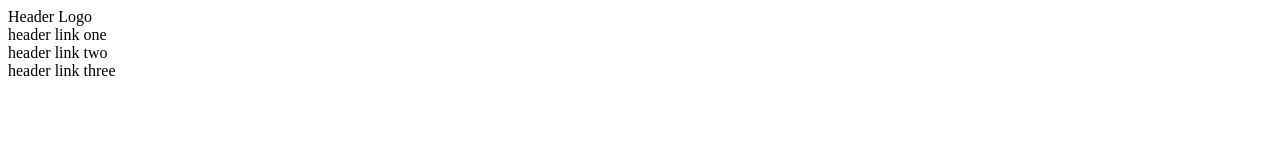
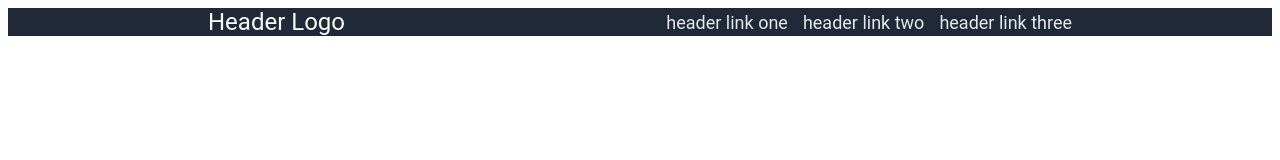
Before and after one commit to browings/Project-Landing-page, a plain HTML site: page index.html in a window 1280 px wide. Drawn offline with Linux system fonts and the light colour scheme.

Commit message:
Style header

```diff
--- a/index.html
+++ b/index.html
@@ -3,14 +3,18 @@
   <head>
     <meta charset="UTF-8">
     <title>Landing_Page</title>
-    <link rel="stylesheet" href="Styles.css">
+    <link rel="stylesheet" href="styles.css">
   </head>
 
   <body>
-
+   <div class="part_1">
     <div class="header">
         <div class="header_logo">Header Logo</div>
-        <div class="header_link_one">header link one</div>
-        <div class="header_link_two">header link two</div>
-        <div class="header_link_three">header link three</div>
+        <div class="header_right">
+         <div class="header_link">header link one</div>
+         <div class="header_link">header link two</div>
+         <div class="header_link">header link three</div>
+        </div>
     </div>
+
+   </div>
--- a/styles.css
+++ b/styles.css
@@ -0,0 +1,30 @@
+.part_1 {
+    background-color: #1f2937;
+    padding-left: 200px;
+    padding-right: 200px;
+    font-family: 'Roboto';
+}
+
+
+.header {
+    display: flex;
+
+}
+
+.header_logo {
+    color: #f9faf8;
+    font-size: 24px;
+    margin-right: auto;
+    align-items: center;
+}
+
+.header_link {
+    color: #E5E7EB;
+    font-size: 18px;
+}
+
+.header_right {
+    display: flex;
+    gap: 15px;
+    align-items: center;
+}
```
